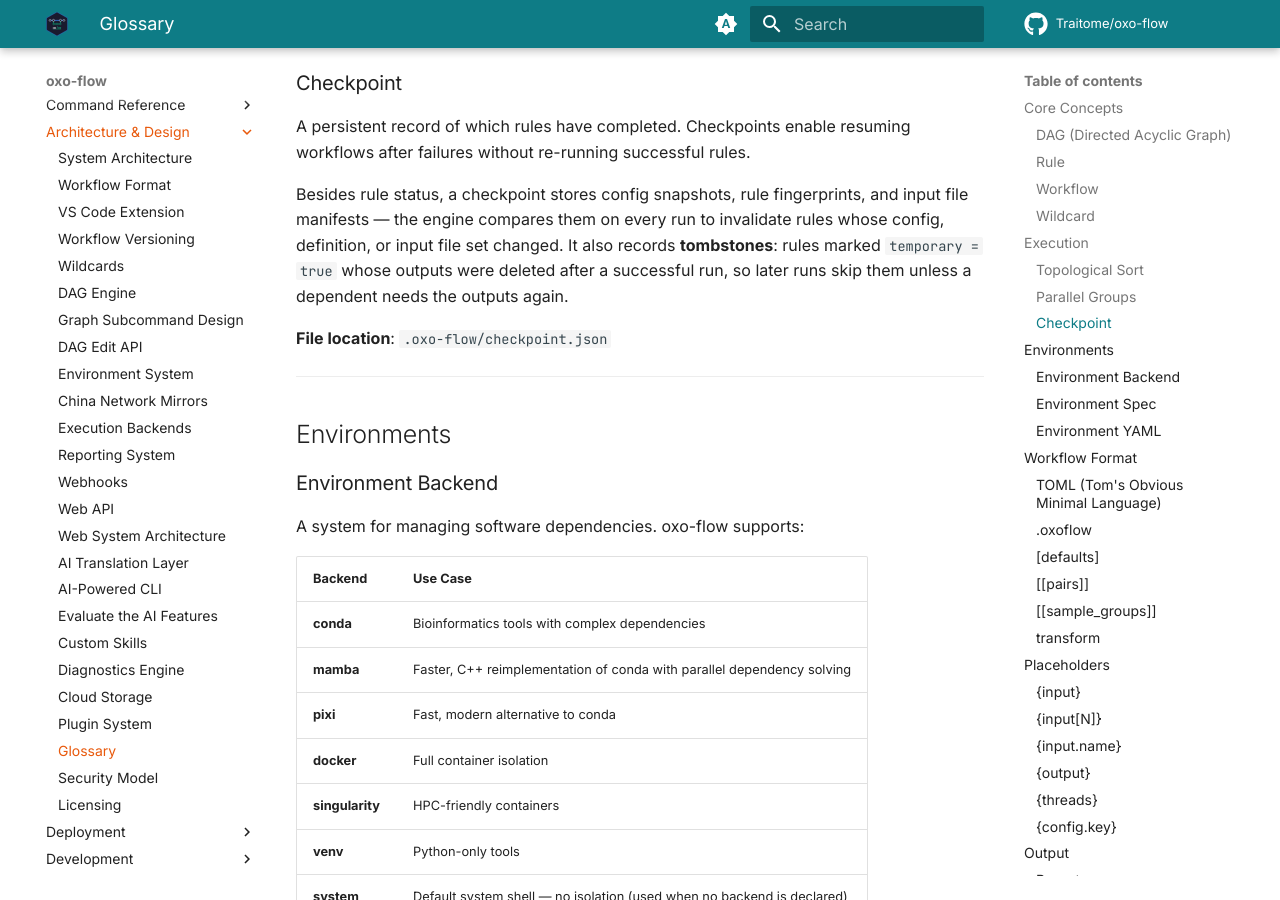
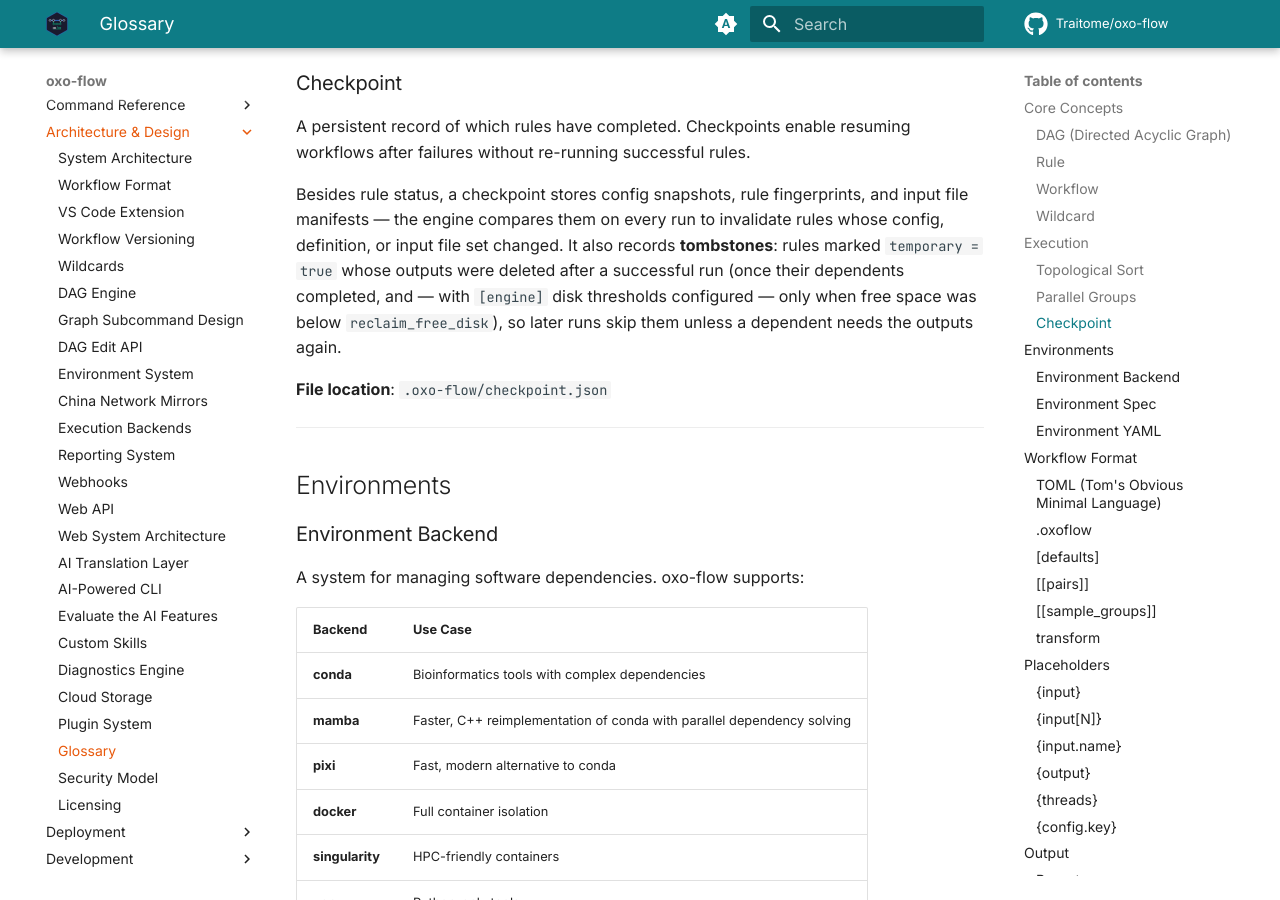
Before and after one commit to Traitome/oxo-flow, an MkDocs documentation site: the page built from docs/guide/src/reference/glossary.md, in a window 1280 px wide and 900 px high, scrolled down 1839 px. Built offline with MkDocs 1.6.1 and Material for MkDocs 9.7.7, drawn with Linux system fonts in a browser that asks for light colours; comment, search, counter and statistics services are not loaded; the version menu is left out.

Commit message:
docs(schema): correct 'temporary' description with real deletion semantics (#898)
The schema's one-liner said 'deleted after the workflow completes', which
contradicts the reference (workflow-format.md) and the engine in three
ways: deletion needs every dependent completed (not just run end), leaf
rules keep their outputs, and with [engine] thresholds the deletion only
fires below reclaim_free_disk (issue #893). Align the schema description
with the reference wording, add the reclaim-gate clause to the glossary
tombstone entry, sync the CLI schema mirror, and regenerate VS Code
completions (schemaSha256 bumped).

Refs #896 (NIT-4)

Co-authored-by: Claude Code <noreply@anthropic.com>

```diff
--- a/docs/guide/src/reference/glossary.md
+++ b/docs/guide/src/reference/glossary.md
@@ -68,7 +68,7 @@ Sets of rules that can run simultaneously because they have no dependencies on e
 
 A persistent record of which rules have completed. Checkpoints enable resuming workflows after failures without re-running successful rules.
 
-Besides rule status, a checkpoint stores config snapshots, rule fingerprints, and input file manifests — the engine compares them on every run to invalidate rules whose config, definition, or input file set changed. It also records **tombstones**: rules marked `temporary = true` whose outputs were deleted after a successful run, so later runs skip them unless a dependent needs the outputs again.
+Besides rule status, a checkpoint stores config snapshots, rule fingerprints, and input file manifests — the engine compares them on every run to invalidate rules whose config, definition, or input file set changed. It also records **tombstones**: rules marked `temporary = true` whose outputs were deleted after a successful run (once their dependents completed, and — with `[engine]` disk thresholds configured — only when free space was below `reclaim_free_disk`), so later runs skip them unless a dependent needs the outputs again.
 
 **File location**: `.oxo-flow/checkpoint.json`
 
--- a/docs/schema/oxoflow-v1.schema.json
+++ b/docs/schema/oxoflow-v1.schema.json
@@ -1615,7 +1615,7 @@
         },
         "temporary": {
           "type": "boolean",
-          "description": "Declare outputs temporary (deleted after the workflow completes)"
+          "description": "Delete the rule's outputs after a fully successful run once every dependent rule has completed, recording a checkpoint tombstone so a future run regenerates them on demand. Leaf rules (no dependents) keep their outputs; with [engine] disk thresholds configured, deletion only fires when free space is below reclaim_free_disk at run end (issue #893)"
         },
         "output_pattern": {
           "type": [
```
Also changed, not shown: 2 other files.
